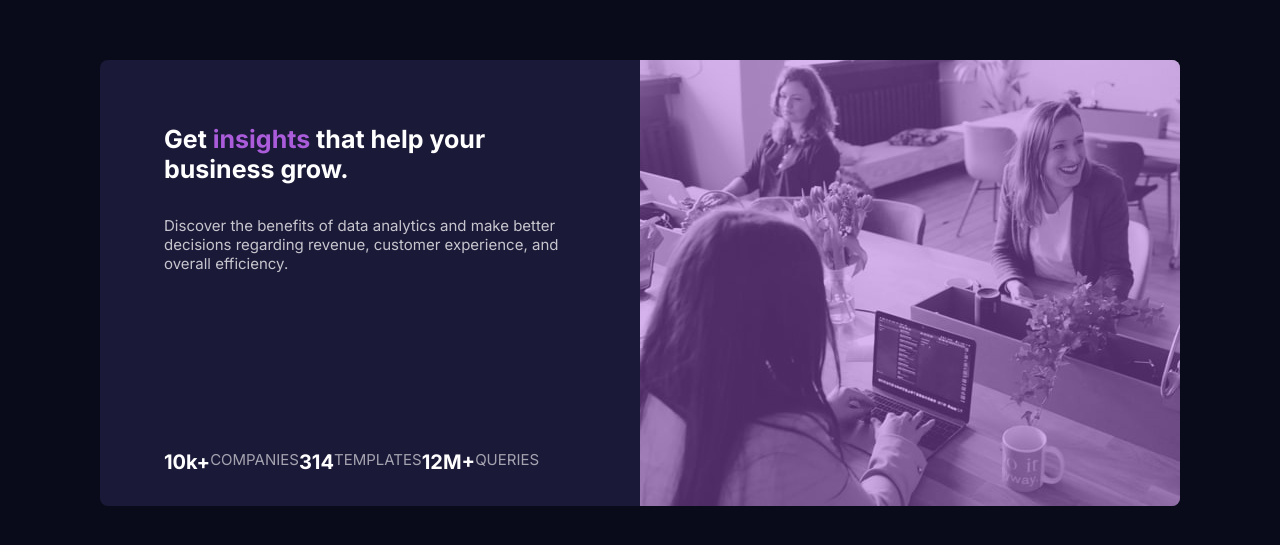
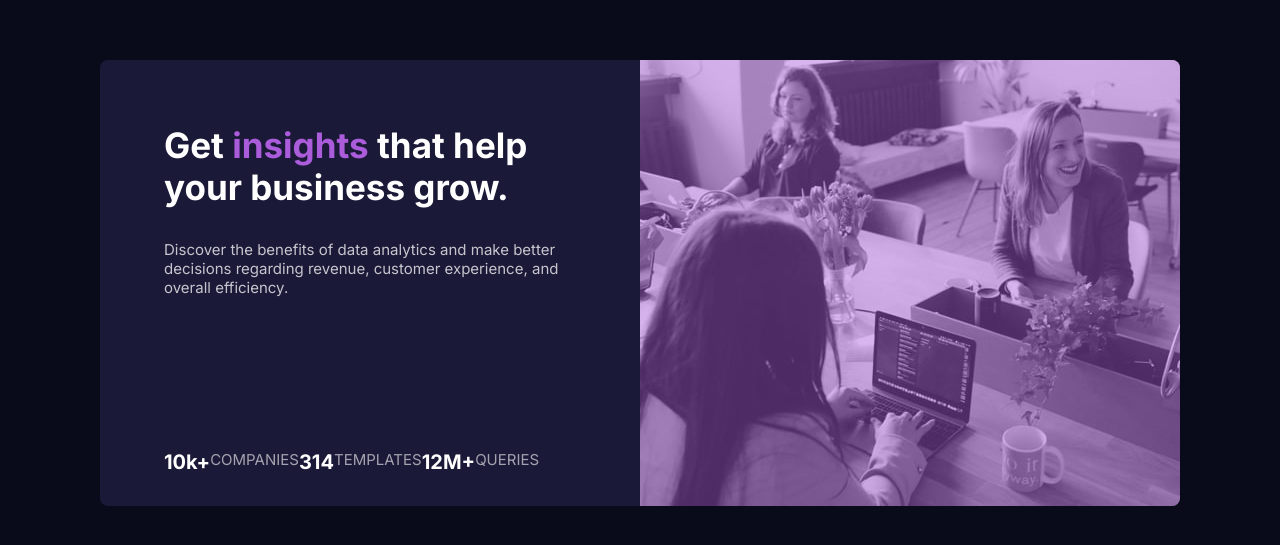
Before and after one commit to scanales01/Stats-Preview-Component, a plain HTML site: page index.html in a window 1280 px wide. Shown: the part 117-662 px from the top of the page. Drawn offline with Linux system fonts and the light colour scheme.

Commit message:
Update Heading Size

```diff
--- a/assets/styles/styles.css
+++ b/assets/styles/styles.css
@@ -36,8 +36,7 @@ p.stat {
 }
 
 h1 {
-    font-size: 25px;
-    max-width: 80%;
+    font-size: 35px;
     margin-bottom: 2rem;
 }
 
@@ -93,6 +92,7 @@ img {
 
 
 .content {
+    width: 50%;
     margin: 4rem;
 }
 
```
